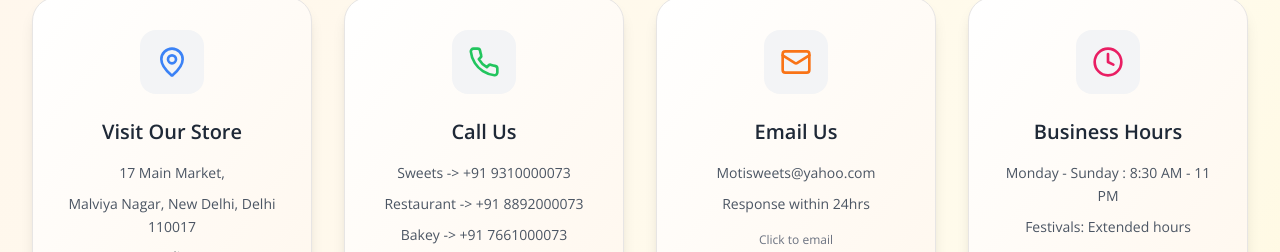
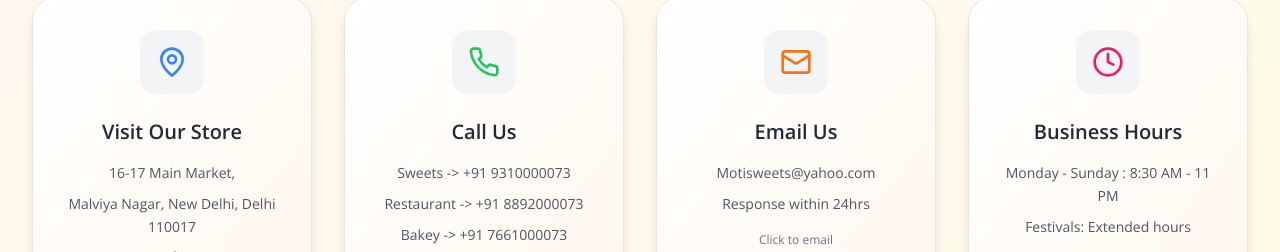
Before and after one commit to tascan25/sweet-spark-designs, a React (Vite) app: page /contact in a window 1280 px wide. Shown: the part 1061-1313 px from the top of the page. Built offline with nearby package versions, Linux system fonts and the light colour scheme.

Commit message:
updated the address for the shop 17-> 16-17

```diff
--- a/src/pages/Contact.tsx
+++ b/src/pages/Contact.tsx
@@ -180,7 +180,7 @@ const Contact = () => {
     {
       icon: MapPin,
       title: "Visit Our Store",
-      details: ["17 Main Market,", "Malviya Nagar, New Delhi, Delhi 110017", "India"],
+      details: ["16-17 Main Market,", "Malviya Nagar, New Delhi, Delhi 110017", "India"],
       color: "text-blue-500",
       onClick: handleAddressClick,
       clickable: true
```
